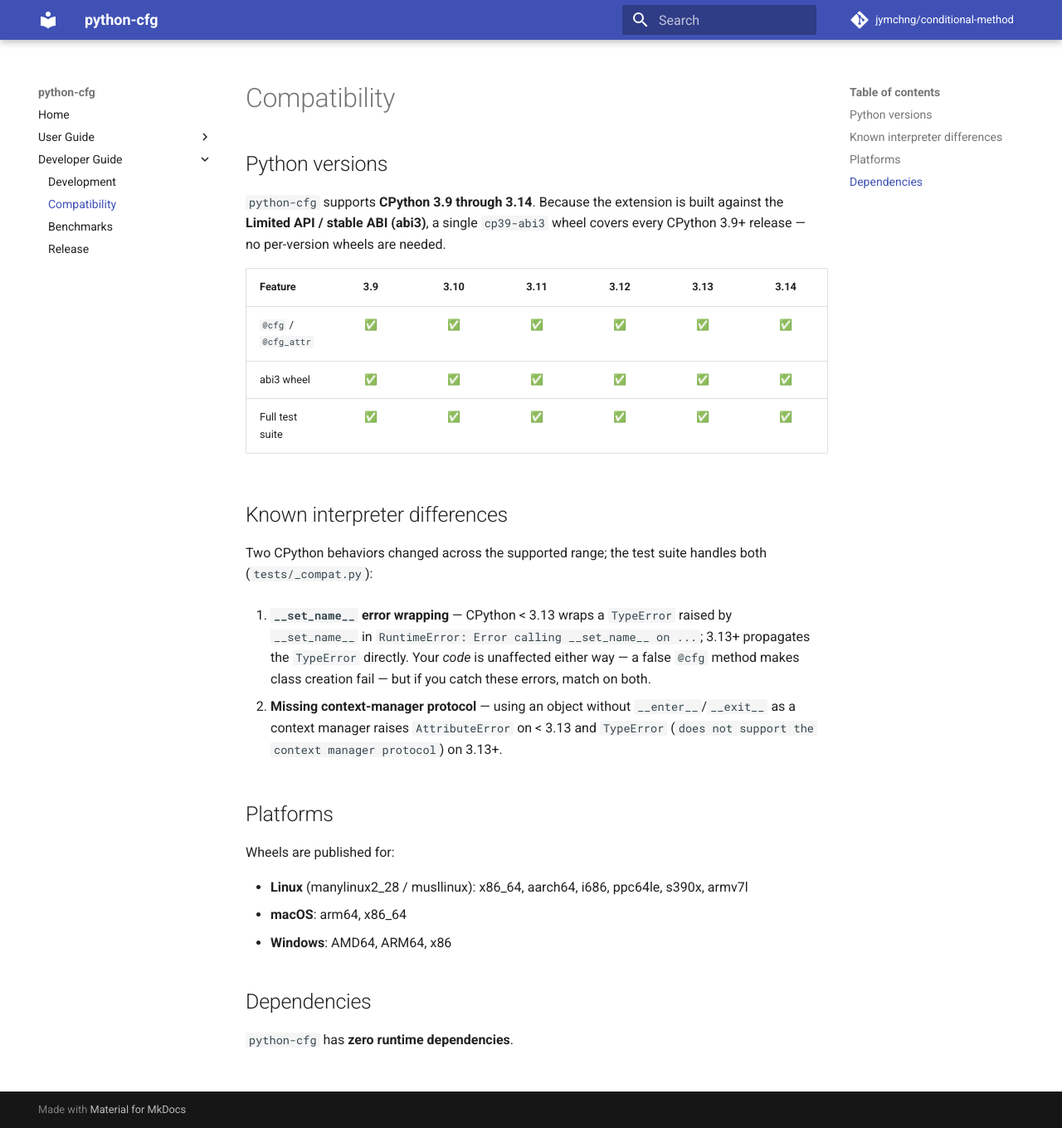
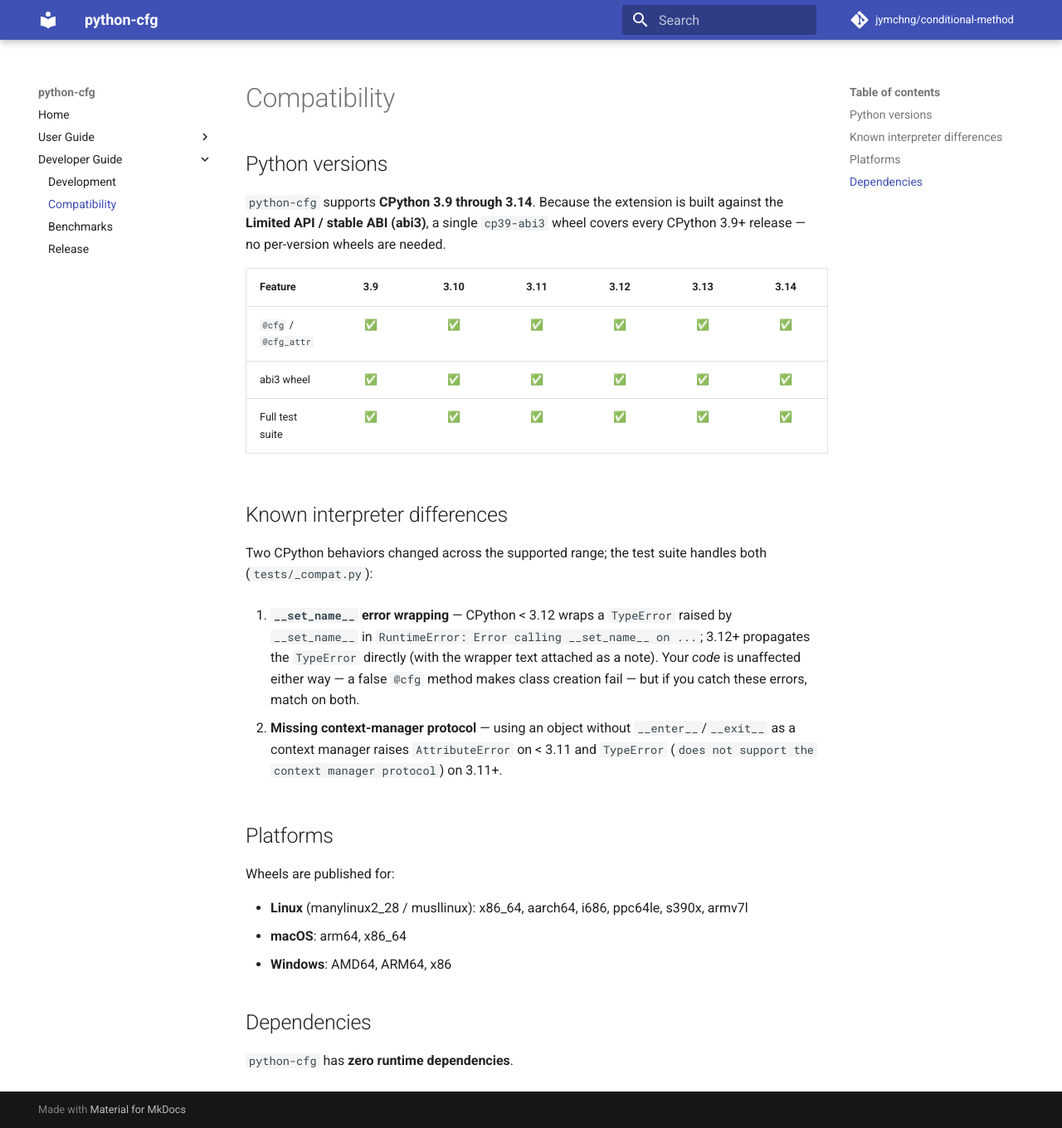
Before and after one commit to jymchng/conditional-method, an MkDocs documentation site: the page built from docs/compatibility.md, in a window 1280 px wide and 1360 px high. Shown: the whole window at 83% size. Built offline with MkDocs 1.6.1 and Material for MkDocs 9.7.7, drawn with Linux system fonts in a browser that asks for light colours; comment, search, counter and statistics services are not loaded.

Commit message:
fix: correct CPython version boundaries for __set_name__ / CM protocol
GitHub CI exposed failures on 3.11/3.12 that local 3.9/3.13 testing missed.

Empirical probes across 3.9-3.14 established the real boundaries:
- __set_name__ error wrapping: RuntimeError("Error calling __set_name__")
  with __cause__=TypeError on <3.12; TypeError (with the wrapper text as
  __notes__) on 3.12+.
- Missing __enter__/__exit__: AttributeError on <3.11; TypeError
  ("does not support the context manager protocol") on 3.11+.

tests/_compat.py previously used a 3.13 boundary for both, so
test_cfg/test_cfg_attr/test_conditional_methods/test_c_coverage failed on
3.11 (CM protocol TypeError) and 3.12 (set_name TypeError + notes).

Fixed _compat.py (3.12 / 3.11 boundaries), the inline version check in
test_conditional_methods.py, and the docs (compatibility.md, errors.md,
CHANGELOG.md).

Verified: full suite 277 passed on EVERY supported version — 3.9, 3.10,
3.11, 3.12, 3.13, 3.14 (PY_CFG_TESTING builds).

```diff
--- a/docs/compatibility.md
+++ b/docs/compatibility.md
@@ -17,16 +17,17 @@
 Two CPython behaviors changed across the supported range; the test suite
 handles both (`tests/_compat.py`):
 
-1. **`__set_name__` error wrapping** — CPython < 3.13 wraps a `TypeError`
+1. **`__set_name__` error wrapping** — CPython < 3.12 wraps a `TypeError`
    raised by `__set_name__` in `RuntimeError: Error calling __set_name__
-   on ...`; 3.13+ propagates the `TypeError` directly. Your *code* is
-   unaffected either way — a false `@cfg` method makes class creation fail
-   — but if you catch these errors, match on both.
+   on ...`; 3.12+ propagates the `TypeError` directly (with the wrapper
+   text attached as a note). Your *code* is unaffected either way — a
+   false `@cfg` method makes class creation fail — but if you catch these
+   errors, match on both.
 
 2. **Missing context-manager protocol** — using an object without
    `__enter__`/`__exit__` as a context manager raises `AttributeError` on
-   < 3.13 and `TypeError` (`does not support the context manager protocol`)
-   on 3.13+.
+   < 3.11 and `TypeError` (`does not support the context manager protocol`)
+   on 3.11+.
 
 ## Platforms
 
```
Also changed, not shown: CHANGELOG.md (+3 -3 lines), docs/errors.md (+3 -3 lines), 2 other files.
